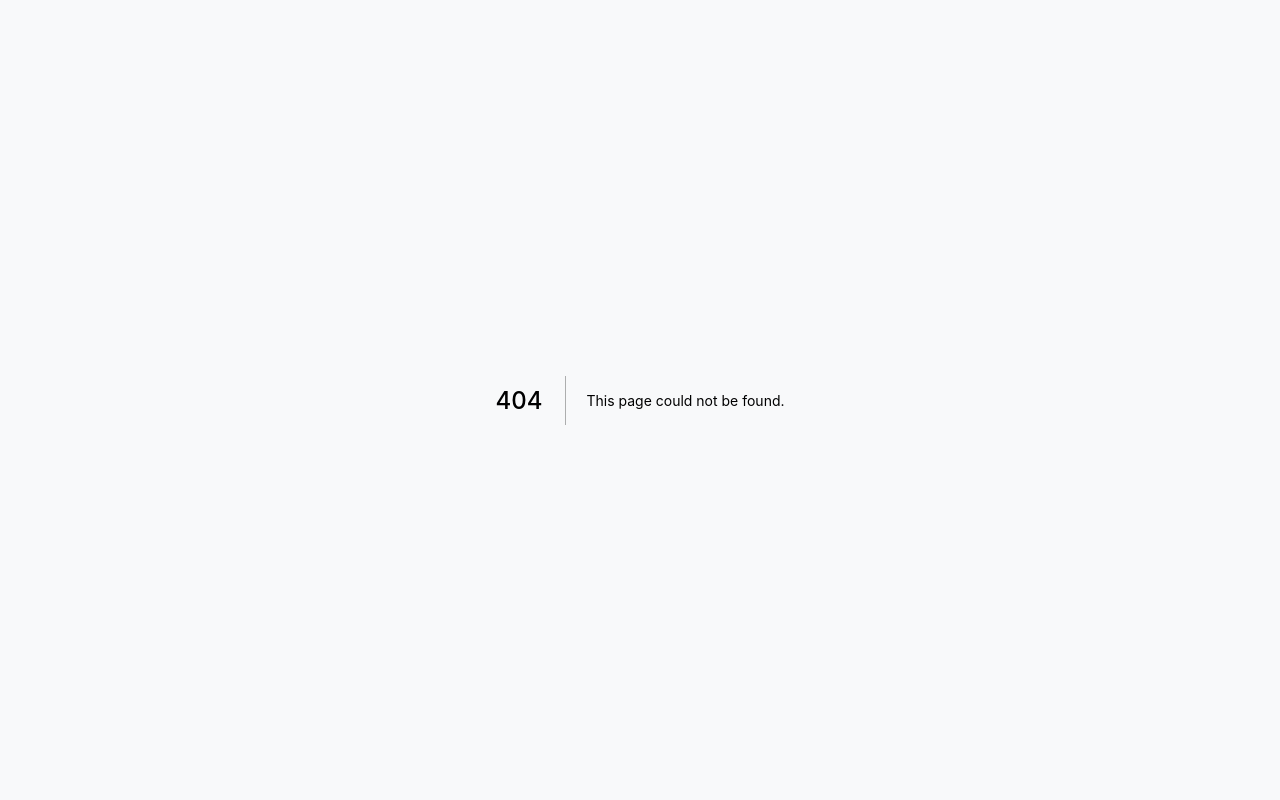
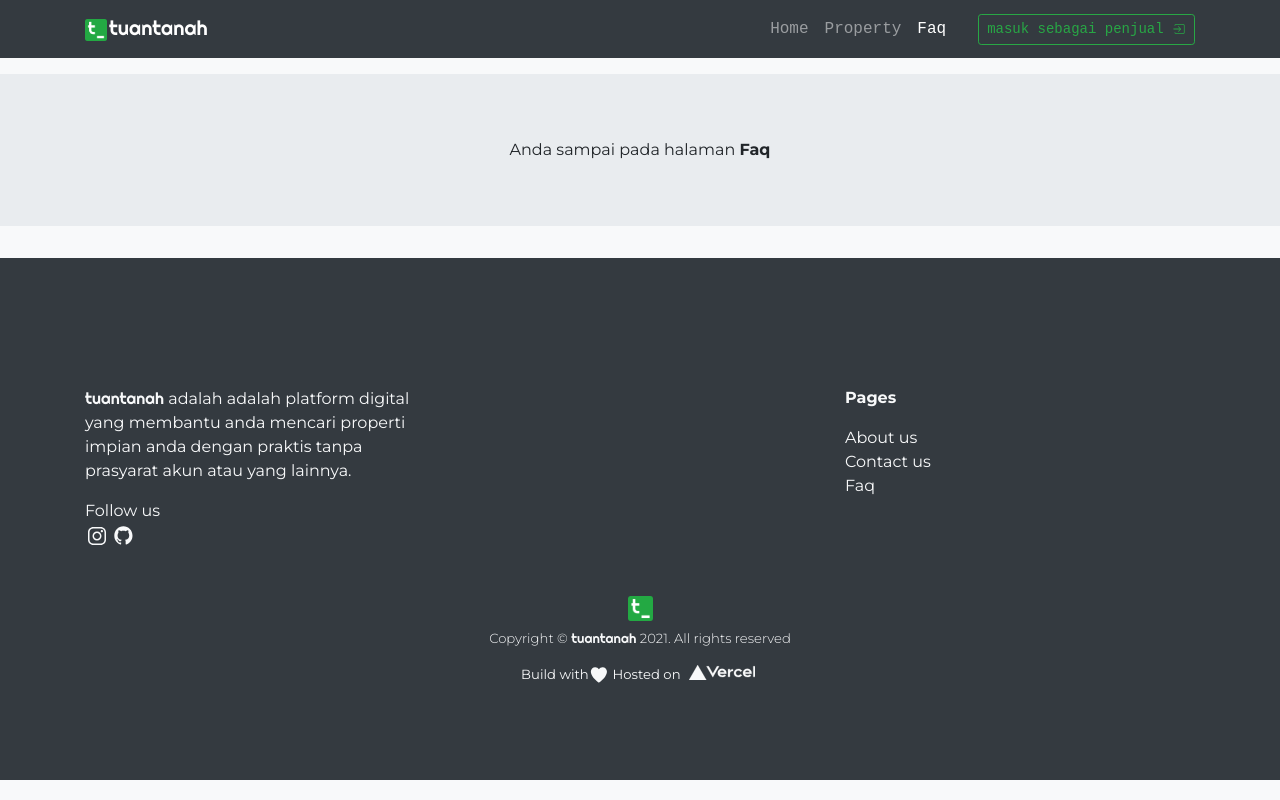
Before and after one commit to kalwabed/tuantanah-website-v2, a Next.js app: page /faq in a window 1280 px wide. Before the commit this address had no page. Built offline with nearby package versions, Linux system fonts and the light colour scheme; a web font is replaced by a local one.

Commit message:
chore: wrap to layout

```diff
--- a/src/components/Layout/Footer.tsx
+++ b/src/components/Layout/Footer.tsx
@@ -2,12 +2,11 @@ import { Container, Row, Col } from 'react-bootstrap'
 
 import Link from 'next/link'
 import { IoLogoGithub, IoLogoInstagram, IoIosHeart } from 'react-icons/io'
+import { useRouter } from 'next/router'
 
-type Props = {
-  readonly isDashboard?: boolean
-}
-
-const Footer: React.FC<Props> = ({ isDashboard = false }) => {
+const Footer = () => {
+  const { asPath } = useRouter()
+  const isDashboard = asPath.split('/')[1] === 'dashboard' ? true : false
   return (
     <footer className="footer position-relative bg-dark text-light">
       <Container>
@@ -43,12 +42,12 @@ const Footer: React.FC<Props> = ({ isDashboard = false }) => {
                 <p className="font-weight-bold ">Pages</p>
                 <ul className="link-footer p-0 mb-0">
                   <li>
-                    <a href="#" className="text-decoration-none text-light">
+                    <a className="text-decoration-none text-light cursor-pointer" id="lk">
                       About us
                     </a>
                   </li>
                   <li>
-                    <a href="#" className="text-decoration-none text-light">
+                    <a className="text-decoration-none text-light cursor-pointer" id="lk">
                       Contact us
                     </a>
                   </li>
@@ -102,6 +101,11 @@ const Footer: React.FC<Props> = ({ isDashboard = false }) => {
           </Col>
         </Row>
       </Container>
+      <style jsx>{`
+        #lk {
+          cursor: pointer;
+        }
+      `}</style>
     </footer>
   )
 }
--- a/src/components/Layout/Header.tsx
+++ b/src/components/Layout/Header.tsx
@@ -1,9 +1,11 @@
 /* eslint-disable react/prop-types */
+import { useRouter } from 'next/router'
 import Link from 'next/link'
 import { Navbar, Container, Button, Nav } from 'react-bootstrap'
 import { IoIosLogIn } from 'react-icons/io'
 
-const Header = ({ navlink = '' }) => {
+const Header = () => {
+  const { asPath } = useRouter()
   return (
     <Navbar bg="dark" variant="dark" expand="md" sticky="top" className="nav-font">
       <Container>
@@ -20,14 +22,14 @@ const Header = ({ navlink = '' }) => {
           <Nav>
             <Nav.Item>
               <Link href="/">
-                <a className={`nav-link mr-auto ${navlink === '/' ? 'active' : null}`}>Home</a>
+                <a className={`nav-link mr-auto ${asPath === '/' ? 'active' : null}`}>Home</a>
               </Link>
             </Nav.Item>
             <Link href="/property">
-              <a className={`nav-link mr-auto ${navlink === 'property' ? 'active' : null}`}>Property</a>
+              <a className={`nav-link mr-auto ${asPath === '/property' ? 'active' : null}`}>Property</a>
             </Link>
             <Link href="/faq">
-              <a className={`nav-link mr-3 ${navlink === 'faq' ? 'active' : null}`}>Faq</a>
+              <a className={`nav-link mr-3 ${asPath === '/faq' ? 'active' : null}`}>Faq</a>
             </Link>
           </Nav>
           <Link href="/signin">
--- a/src/components/Layout/index.tsx
+++ b/src/components/Layout/index.tsx
@@ -1,9 +1,14 @@
-import Header from './Header'
+import dynamic from 'next/dynamic'
+
+const Footer = dynamic(() => import('./Footer').then(res => res.default))
+const Header = dynamic(() => import('./Header').then(res => res.default))
 
 const Index = ({ children }) => {
   return (
     <>
-      <Header></Header>
+      <Header />
+      <main>{children}</main>
+      <Footer />
     </>
   )
 }
--- /dev/null
+++ b/src/pages/faq.tsx
@@ -0,0 +1,23 @@
+import { Jumbotron } from 'react-bootstrap'
+import Head from 'next/head'
+
+import Layout from '@/components/Layout'
+
+const Faq = () => {
+  return (
+    <Layout>
+      <Head>
+        <title>Faq | TuanTanah</title>
+      </Head>
+      <main className="my-3">
+        <Jumbotron fluid>
+          <div className="text-center">
+            Anda sampai pada halaman <b>Faq</b>
+          </div>
+        </Jumbotron>
+      </main>
+    </Layout>
+  )
+}
+
+export default Faq
```
Also changed, not shown: src/pages/index.tsx (+3 -8 lines).
